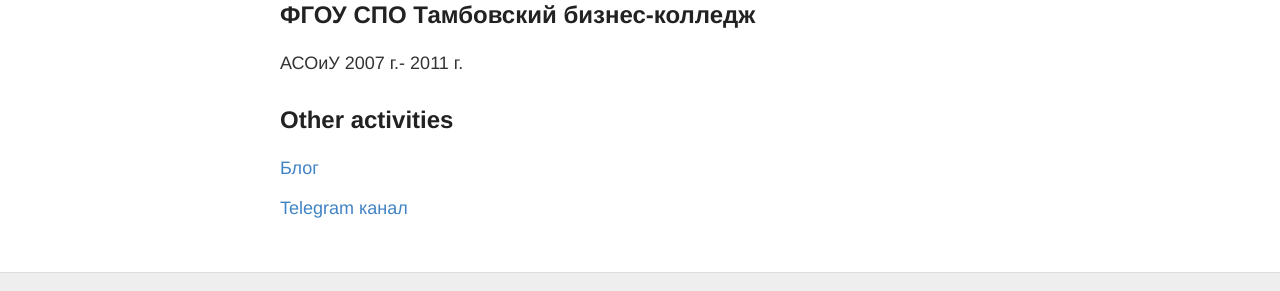
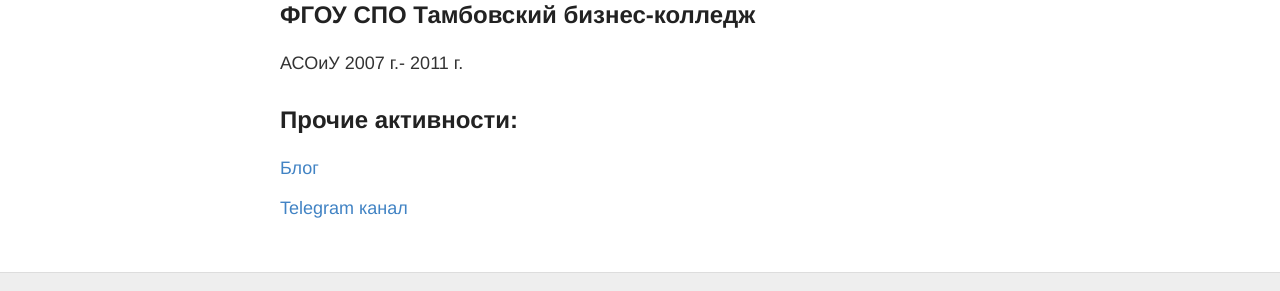
Before and after one commit to tatarinovms/tatarinovms.github.io, a Jekyll site: the page built from cv.md, in a window 1280 px wide and 900 px high, scrolled down 1594 px. Shown: the part 539-830 px from the top of the window. Built offline with Jekyll 4.4.1, drawn with Linux system fonts in a browser that asks for light colours.

Commit message:
Update cv.md

```diff
--- a/cv.md
+++ b/cv.md
@@ -79,7 +79,7 @@
 2007 г.- 2011 г.
 
 
-## Other activities
+## Прочие активности:
 
 [Блог](https://blog.tatarinov.space)
 
```
